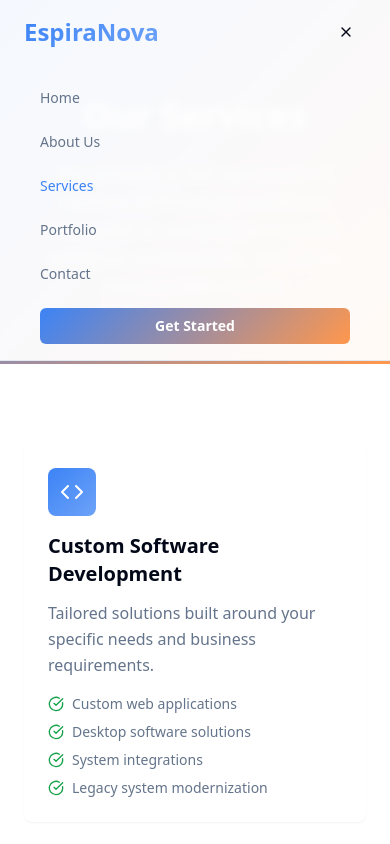
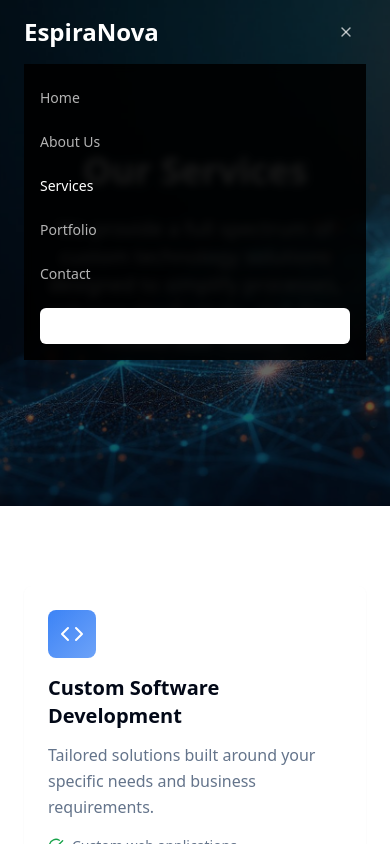
Before and after one commit to espironova/espiranova-africa-tech, a React (Vite) app: page /services in a window 390 px wide. Both pictures are taken after a click on the button 346 px from the left and 32 px from the top of the page. Shown: the top 844 px of the page. Built offline with nearby package versions, Linux system fonts and the light colour scheme.

Commit message:
Refactor navigation and portfolio
Update navigation to blend with hero image and ensure portfolio images are responsive.

```diff
--- a/src/components/Navigation.tsx
+++ b/src/components/Navigation.tsx
@@ -20,10 +20,10 @@ export const Navigation = () => {
   };
 
   return (
-    <nav className="fixed top-0 left-0 right-0 z-50 bg-background/95 backdrop-blur-sm border-b border-border">
+    <nav className="fixed top-0 left-0 right-0 z-50 bg-transparent">
       <div className="container mx-auto px-6">
         <div className="flex items-center justify-between h-16">
-          <Link to="/" className="text-2xl font-bold bg-gradient-primary bg-clip-text text-transparent">
+          <Link to="/" className="text-2xl font-bold text-white">
             EspiraNova
           </Link>
 
@@ -33,14 +33,14 @@ export const Navigation = () => {
               <Link
                 key={item.href}
                 to={item.href}
-                className={`text-sm font-medium transition-colors hover:text-primary ${
-                  isActive(item.href) ? "text-primary" : "text-muted-foreground"
+                className={`text-sm font-medium transition-colors hover:text-white/80 ${
+                  isActive(item.href) ? "text-white" : "text-white/70"
                 }`}
               >
                 {item.label}
               </Link>
             ))}
-            <Button variant="hero" size="sm">
+            <Button variant="outline" size="sm" className="border-white/30 text-white hover:bg-white/10">
               Get Started
             </Button>
           </div>
@@ -49,7 +49,7 @@ export const Navigation = () => {
           <Button
             variant="ghost"
             size="icon"
-            className="md:hidden"
+            className="md:hidden text-white/70 hover:text-white hover:bg-white/10"
             onClick={() => setIsOpen(!isOpen)}
           >
             {isOpen ? <X className="h-6 w-6" /> : <Menu className="h-6 w-6" />}
@@ -58,13 +58,13 @@ export const Navigation = () => {
 
         {/* Mobile Navigation Menu */}
         {isOpen && (
-          <div className="md:hidden py-4 space-y-2">
+          <div className="md:hidden py-4 space-y-2 bg-black/90 backdrop-blur-sm">
             {navItems.map((item) => (
               <Link
                 key={item.href}
                 to={item.href}
-                className={`block px-4 py-2 text-sm font-medium transition-colors hover:text-primary ${
-                  isActive(item.href) ? "text-primary" : "text-muted-foreground"
+                className={`block px-4 py-2 text-sm font-medium transition-colors hover:text-white/80 ${
+                  isActive(item.href) ? "text-white" : "text-white/70"
                 }`}
                 onClick={() => setIsOpen(false)}
               >
@@ -72,7 +72,7 @@ export const Navigation = () => {
               </Link>
             ))}
             <div className="px-4 pt-2">
-              <Button variant="hero" size="sm" className="w-full">
+              <Button variant="outline" size="sm" className="w-full border-white/30 text-white hover:bg-white/10">
                 Get Started
               </Button>
             </div>
--- a/src/pages/About.tsx
+++ b/src/pages/About.tsx
@@ -29,8 +29,13 @@ const AboutPage = () => {
       <Navigation />
 
       {/* Hero Section */}
-      <section className="pt-24 pb-16 bg-gradient-hero">
-        <div className="container mx-auto px-6 text-center">
+      <section className="relative min-h-[60vh] flex items-center justify-center overflow-hidden">
+        <div
+          className="absolute inset-0 bg-cover bg-center bg-no-repeat"
+          style={{ backgroundImage: `url(/src/assets/hero-bg.jpg)` }}
+        />
+        <div className="absolute inset-0 bg-black/60" />
+        <div className="relative z-10 container mx-auto px-6 text-center">
           <h1 className="text-4xl md:text-6xl font-bold text-white mb-6">
             About EspiraNova
           </h1>
--- a/src/pages/Contact.tsx
+++ b/src/pages/Contact.tsx
@@ -34,8 +34,13 @@ const ContactPage = () => {
       <Navigation />
 
       {/* Hero Section */}
-      <section className="pt-24 pb-16 bg-gradient-hero">
-        <div className="container mx-auto px-6 text-center">
+      <section className="relative min-h-[60vh] flex items-center justify-center overflow-hidden">
+        <div
+          className="absolute inset-0 bg-cover bg-center bg-no-repeat"
+          style={{ backgroundImage: `url(/src/assets/hero-bg.jpg)` }}
+        />
+        <div className="absolute inset-0 bg-black/60" />
+        <div className="relative z-10 container mx-auto px-6 text-center">
           <h1 className="text-4xl md:text-6xl font-bold text-white mb-6">
             Get In Touch
           </h1>
--- a/src/pages/Portfolio.tsx
+++ b/src/pages/Portfolio.tsx
@@ -73,8 +73,13 @@ const PortfolioPage = () => {
       <Navigation />
 
       {/* Hero Section */}
-      <section className="pt-24 pb-16 bg-gradient-hero">
-        <div className="container mx-auto px-6 text-center">
+      <section className="relative min-h-[60vh] flex items-center justify-center overflow-hidden">
+        <div
+          className="absolute inset-0 bg-cover bg-center bg-no-repeat"
+          style={{ backgroundImage: `url(/src/assets/hero-bg.jpg)` }}
+        />
+        <div className="absolute inset-0 bg-black/60" />
+        <div className="relative z-10 container mx-auto px-6 text-center">
           <h1 className="text-4xl md:text-6xl font-bold text-white mb-6">
             Featured Work
           </h1>
@@ -108,11 +113,11 @@ const PortfolioPage = () => {
               <Card key={project.id} className={`overflow-hidden border-0 bg-card hover:shadow-card transition-all duration-300 ${
                 index % 2 === 0 ? 'lg:flex-row' : 'lg:flex-row-reverse'
               } lg:flex`}>
-                <div className="lg:w-1/2">
+                <div className="lg:w-1/2 relative overflow-hidden">
                   <img
                     src={project.image}
                     alt={project.title}
-                    className="w-full h-64 lg:h-full object-cover"
+                    className="w-full h-64 sm:h-72 lg:h-80 xl:h-96 object-contain bg-muted/50 transition-transform duration-300 hover:scale-105"
                   />
                 </div>
                 <div className="lg:w-1/2 p-8 lg:p-12 flex flex-col justify-center">
--- a/src/pages/Services.tsx
+++ b/src/pages/Services.tsx
@@ -57,8 +57,13 @@ const ServicesPage = () => {
       <Navigation />
 
       {/* Hero Section */}
-      <section className="pt-24 pb-16 bg-gradient-hero">
-        <div className="container mx-auto px-6 text-center">
+      <section className="relative min-h-[60vh] flex items-center justify-center overflow-hidden">
+        <div
+          className="absolute inset-0 bg-cover bg-center bg-no-repeat"
+          style={{ backgroundImage: `url(/src/assets/hero-bg.jpg)` }}
+        />
+        <div className="absolute inset-0 bg-black/60" />
+        <div className="relative z-10 container mx-auto px-6 text-center">
           <h1 className="text-4xl md:text-6xl font-bold text-white mb-6">
             Our Services
           </h1>
```
